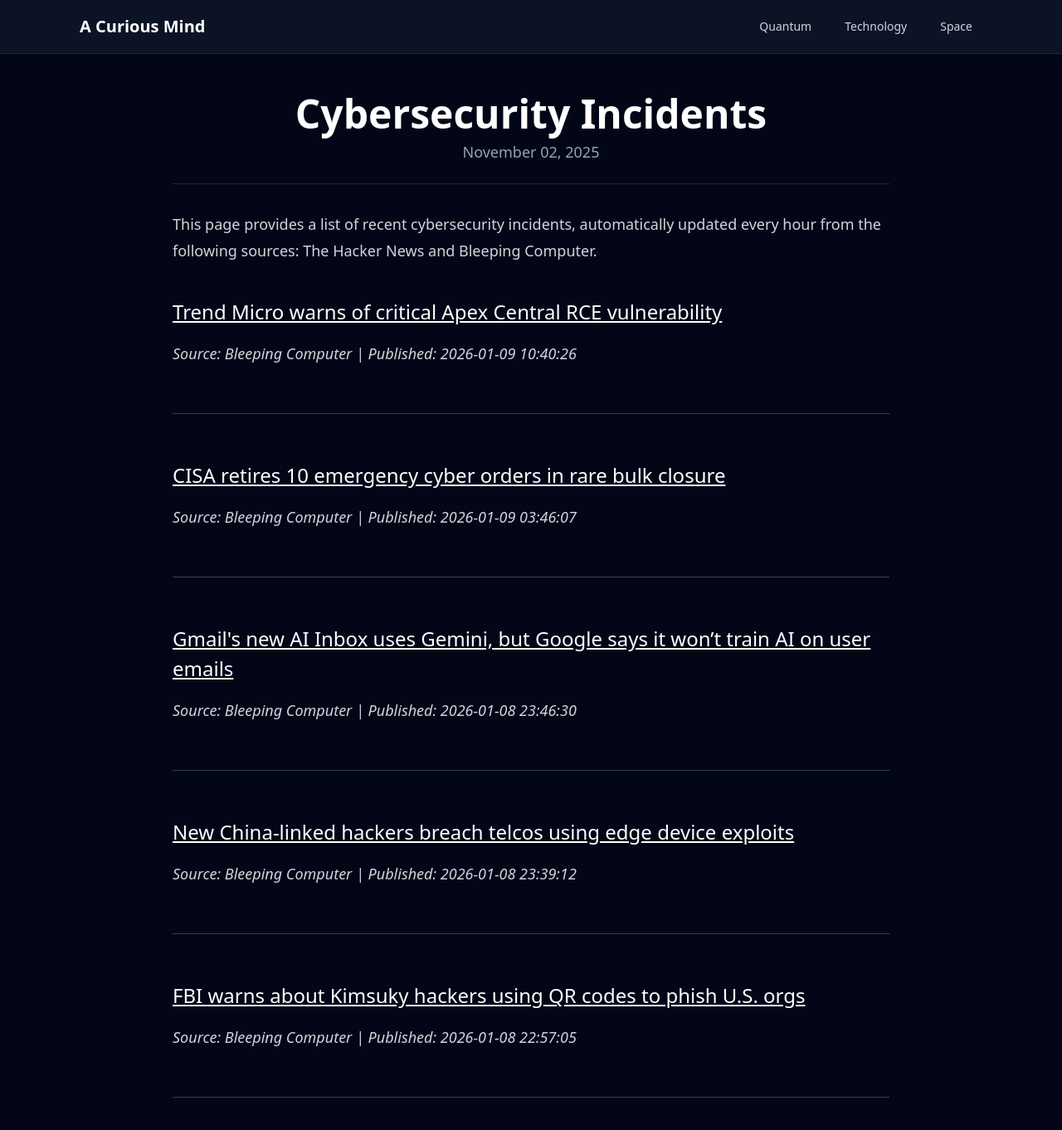
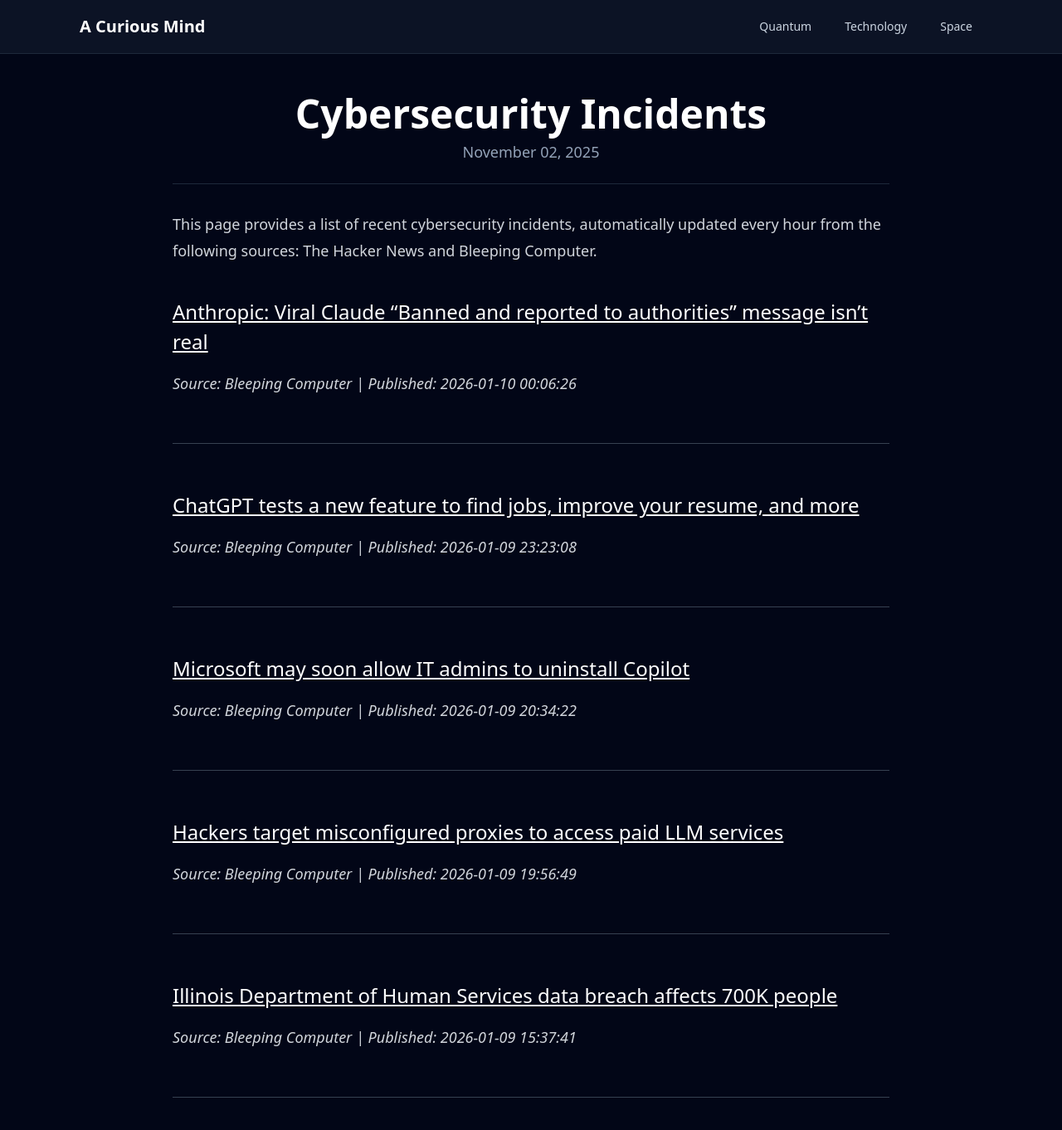
Before and after one commit to onehl7/onehl7.github.io, a Jekyll site: the page built from _posts/2025-11-02-cybersecurity-incidents.md, in a window 1280 px wide and 1400 px high. Shown: the top 1362 px of the window at 83% size. Built offline with Jekyll 4.4.1, drawn with Linux system fonts in a browser that asks for light colours; nearby versions of some CDN libraries.

Commit message:
Update news data

```diff
--- a/_data/news.json
+++ b/_data/news.json
@@ -1,32 +1,32 @@
 [
   {
     "source": "Bleeping Computer",
-    "title": "Trend Micro warns of critical Apex Central RCE vulnerability",
-    "link": "https://www.bleepingcomputer.com/news/security/trend-micro-fixes-critical-rce-flaw-in-apex-central-console/",
-    "published": "2026-01-09 10:40:26"
+    "title": "Anthropic: Viral Claude \u201cBanned and reported to authorities\u201d message isn\u2019t real",
+    "link": "https://www.bleepingcomputer.com/news/artificial-intelligence/anthropic-viral-claude-banned-and-reported-to-authorities-message-isnt-real/",
+    "published": "2026-01-10 00:06:26"
   },
   {
     "source": "Bleeping Computer",
-    "title": "CISA retires 10 emergency cyber orders in rare bulk closure",
-    "link": "https://www.bleepingcomputer.com/news/security/cisa-retires-10-emergency-cyber-orders-in-rare-bulk-closure/",
-    "published": "2026-01-09 03:46:07"
+    "title": "ChatGPT tests a new feature to find jobs, improve your resume, and more",
+    "link": "https://www.bleepingcomputer.com/news/artificial-intelligence/chatgpt-tests-a-new-feature-to-find-jobs-improve-your-resume-and-more/",
+    "published": "2026-01-09 23:23:08"
   },
   {
     "source": "Bleeping Computer",
-    "title": "Gmail's new AI Inbox uses Gemini, but Google says it won\u2019t train AI on user emails",
-    "link": "https://www.bleepingcomputer.com/news/google/gmails-new-ai-inbox-uses-gemini-but-google-says-it-wont-train-ai-on-user-emails/",
-    "published": "2026-01-08 23:46:30"
+    "title": "Microsoft may soon allow IT admins to uninstall Copilot",
+    "link": "https://www.bleepingcomputer.com/news/microsoft/microsoft-may-soon-allow-it-admins-to-uninstall-copilot-on-managed-devices/",
+    "published": "2026-01-09 20:34:22"
   },
   {
     "source": "Bleeping Computer",
-    "title": "New China-linked hackers breach telcos using edge device exploits",
-    "link": "https://www.bleepingcomputer.com/news/security/new-china-linked-hackers-breach-telcos-using-edge-device-exploits/",
-    "published": "2026-01-08 23:39:12"
+    "title": "Hackers target misconfigured proxies to access paid LLM services",
+    "link": "https://www.bleepingcomputer.com/news/security/hackers-target-misconfigured-proxies-to-access-paid-llm-services/",
+    "published": "2026-01-09 19:56:49"
   },
   {
     "source": "Bleeping Computer",
-    "title": "FBI warns about Kimsuky hackers using QR codes to phish U.S. orgs",
-    "link": "https://www.bleepingcomputer.com/news/security/fbi-warns-about-kimsuky-hackers-using-qr-codes-to-phish-us-orgs/",
-    "published": "2026-01-08 22:57:05"
+    "title": "Illinois Department of Human Services data breach affects 700K people",
+    "link": "https://www.bleepingcomputer.com/news/security/illinois-department-of-human-services-data-breach-affects-700k-people/",
+    "published": "2026-01-09 15:37:41"
   }
 ]
```
